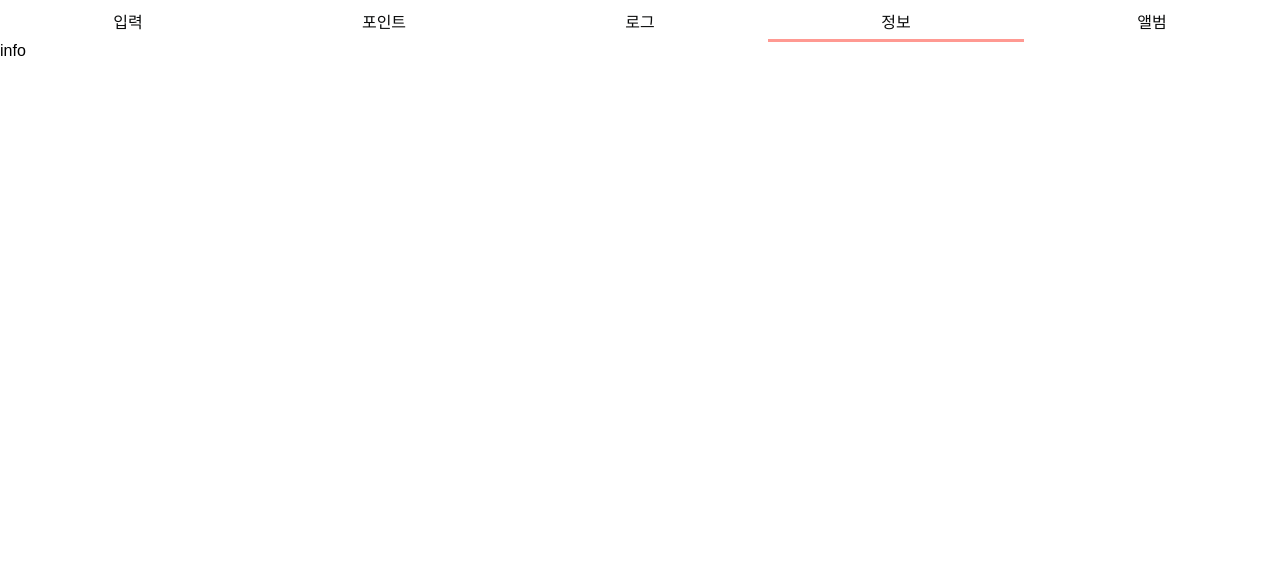
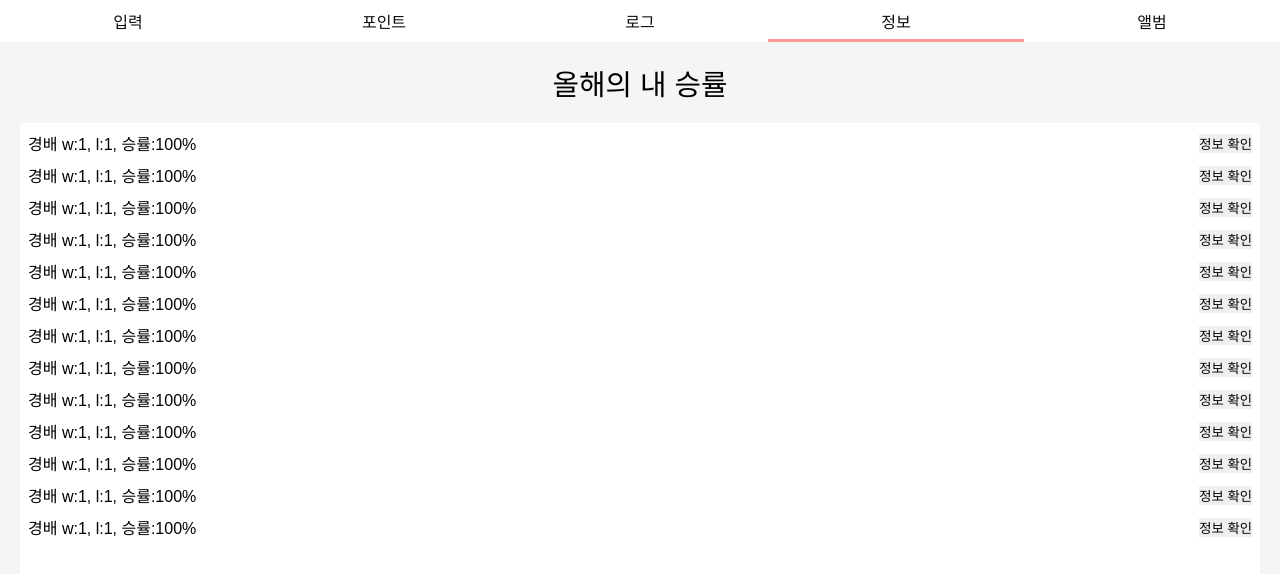
Before and after one commit to maintainker/tiramid-v2, a React (Create React App) app: page /info in a window 1280 px wide. Shown: the top 574 px of the page. Built offline with nearby package versions, Linux system fonts and the light colour scheme.

Commit message:
(feat) info 기본페이지 수정

```diff
--- a/src/pages/info/index.tsx
+++ b/src/pages/info/index.tsx
@@ -1,5 +1,94 @@
+import styled from "styled-components";
+import { ColorList } from "../../shared";
+
 function Info() {
-  return <>info</>;
+  return (
+    <Container>
+      <header>올해의 내 승률</header>
+      <ul className="info-container">
+        <li>
+          <span>경배 w:1, l:1, 승률:100%</span>
+          <button>정보 확인</button>
+        </li>
+        <li>
+          <span>경배 w:1, l:1, 승률:100%</span>
+          <button>정보 확인</button>
+        </li>
+        <li>
+          <span>경배 w:1, l:1, 승률:100%</span>
+          <button>정보 확인</button>
+        </li>
+        <li>
+          <span>경배 w:1, l:1, 승률:100%</span>
+          <button>정보 확인</button>
+        </li>
+        <li>
+          <span>경배 w:1, l:1, 승률:100%</span>
+          <button>정보 확인</button>
+        </li>
+        <li>
+          <span>경배 w:1, l:1, 승률:100%</span>
+          <button>정보 확인</button>
+        </li>
+        <li>
+          <span>경배 w:1, l:1, 승률:100%</span>
+          <button>정보 확인</button>
+        </li>
+        <li>
+          <span>경배 w:1, l:1, 승률:100%</span>
+          <button>정보 확인</button>
+        </li>
+        <li>
+          <span>경배 w:1, l:1, 승률:100%</span>
+          <button>정보 확인</button>
+        </li>
+        <li>
+          <span>경배 w:1, l:1, 승률:100%</span>
+          <button>정보 확인</button>
+        </li>
+        <li>
+          <span>경배 w:1, l:1, 승률:100%</span>
+          <button>정보 확인</button>
+        </li>
+        <li>
+          <span>경배 w:1, l:1, 승률:100%</span>
+          <button>정보 확인</button>
+        </li>
+        <li>
+          <span>경배 w:1, l:1, 승률:100%</span>
+          <button>정보 확인</button>
+        </li>
+      </ul>
+    </Container>
+  );
 }
 
 export default Info;
+
+const Container = styled.div`
+  background: ${ColorList.black100};
+  height: calc(100vh - 42px);
+  font-size: 16px;
+  padding: 0 20px;
+  header {
+    width: 100%;
+    display: flex;
+    justify-content: space-around;
+    font-size: 1.8em;
+    padding: 20px 0;
+  }
+  .info-container {
+    background: #fff;
+    padding: 8px;
+    display: flex;
+    gap: 8px;
+    flex-direction: column;
+    height: calc(100vh - 139px);
+    overflow: scroll;
+    li {
+      display: flex;
+      align-items: center;
+      justify-content: space-between;
+    }
+  }
+`;
--- a/src/pages/log/index.tsx
+++ b/src/pages/log/index.tsx
@@ -53,7 +53,6 @@ function Log() {
           <option value="10">10</option>
           <option value="11">11</option>
           <option value="12">12</option>
-          <option value="total">전체</option>
         </select>
       </div>
       <ul className="log-container">
```
